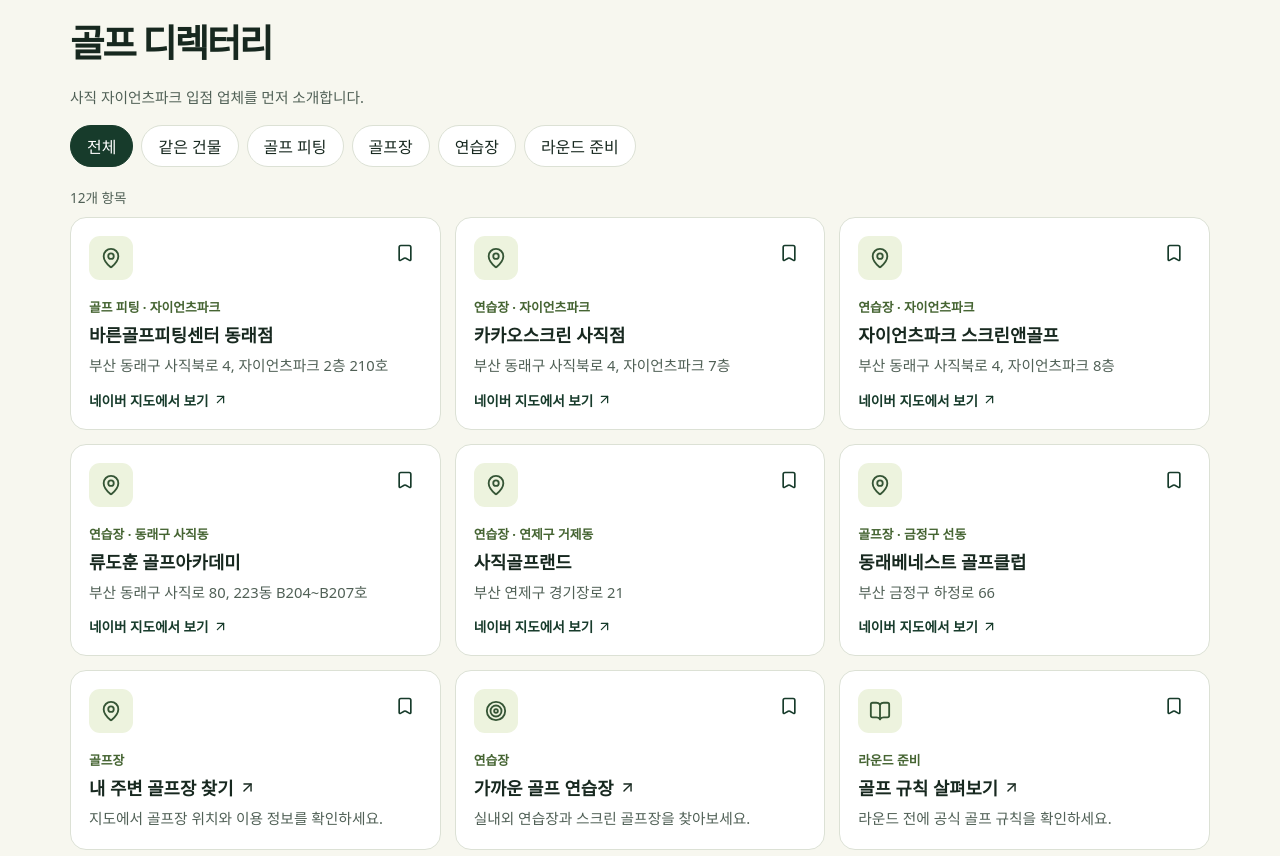
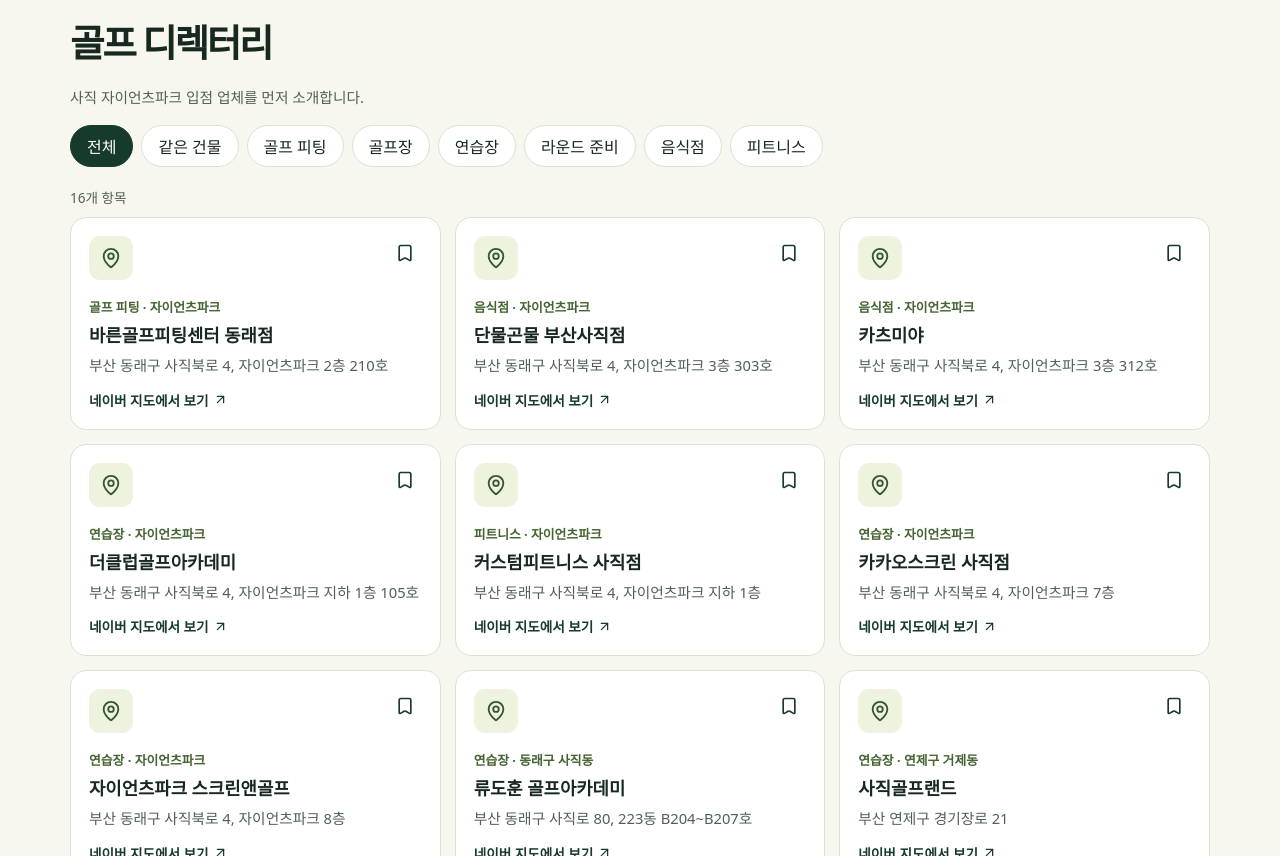
Before and after one commit to brgolf/portal, a Next.js app: page / in a window 1280 px wide. Shown: the part 640-1496 px from the top of the page. Built offline with nearby package versions, Linux system fonts and the light colour scheme.

Commit message:
Add Giants Park third-floor and basement businesses

```diff
--- a/app/facilities.js
+++ b/app/facilities.js
@@ -7,6 +7,41 @@ const facilities = [
     address: "부산 동래구 사직북로 4, 자이언츠파크 2층 210호",
     keywords: "BRGOLF BR GOLF 골프채 피팅 그립 교체 수리",
     category: "골프 피팅",
+    inBuilding: true,
+  },
+  {
+    id: "danmul-sajik",
+    title: "단물곤물 부산사직점",
+    district: "동래구 사직동",
+    address: "부산 동래구 사직북로 4, 자이언츠파크 3층 303호",
+    keywords: "찜닭 백숙 닭요리 식당",
+    category: "음식점",
+    inBuilding: true,
+  },
+  {
+    id: "katsumiya-sajik",
+    title: "카츠미야",
+    district: "동래구 사직동",
+    address: "부산 동래구 사직북로 4, 자이언츠파크 3층 312호",
+    keywords: "돈카츠 돈가스 돈까스 메밀 식당",
+    category: "음식점",
+    inBuilding: true,
+  },
+  {
+    id: "the-club-sajik",
+    title: "더클럽골프아카데미",
+    district: "동래구 사직동",
+    address: "부산 동래구 사직북로 4, 자이언츠파크 지하 1층 105호",
+    keywords: "더클럽 골프연습장 골프 레슨 지하1층 B1",
+    inBuilding: true,
+  },
+  {
+    id: "custom-fitness-sajik",
+    title: "커스텀피트니스 사직점",
+    district: "동래구 사직동",
+    address: "부산 동래구 사직북로 4, 자이언츠파크 지하 1층",
+    keywords: "헬스장 피트니스 체력단련장 지하1층 B1",
+    category: "피트니스",
     inBuilding: true,
   },
   {
--- a/app/page.js
+++ b/app/page.js
@@ -4,7 +4,7 @@ import { useEffect, useState } from "react";
 import { ArrowDown, ArrowUpRight, Bookmark, Flag, MapPin, Search, Target, BookOpen, CloudSun, CalendarDays } from "lucide-react";
 import facilities from "./facilities";
 
-const categories = ["전체", "같은 건물", "골프 피팅", "골프장", "연습장", "라운드 준비"];
+const categories = ["전체", "같은 건물", "골프 피팅", "골프장", "연습장", "라운드 준비", "음식점", "피트니스"];
 const resources = [
   ...facilities.map((facility) => ({
     ...facility,
```
